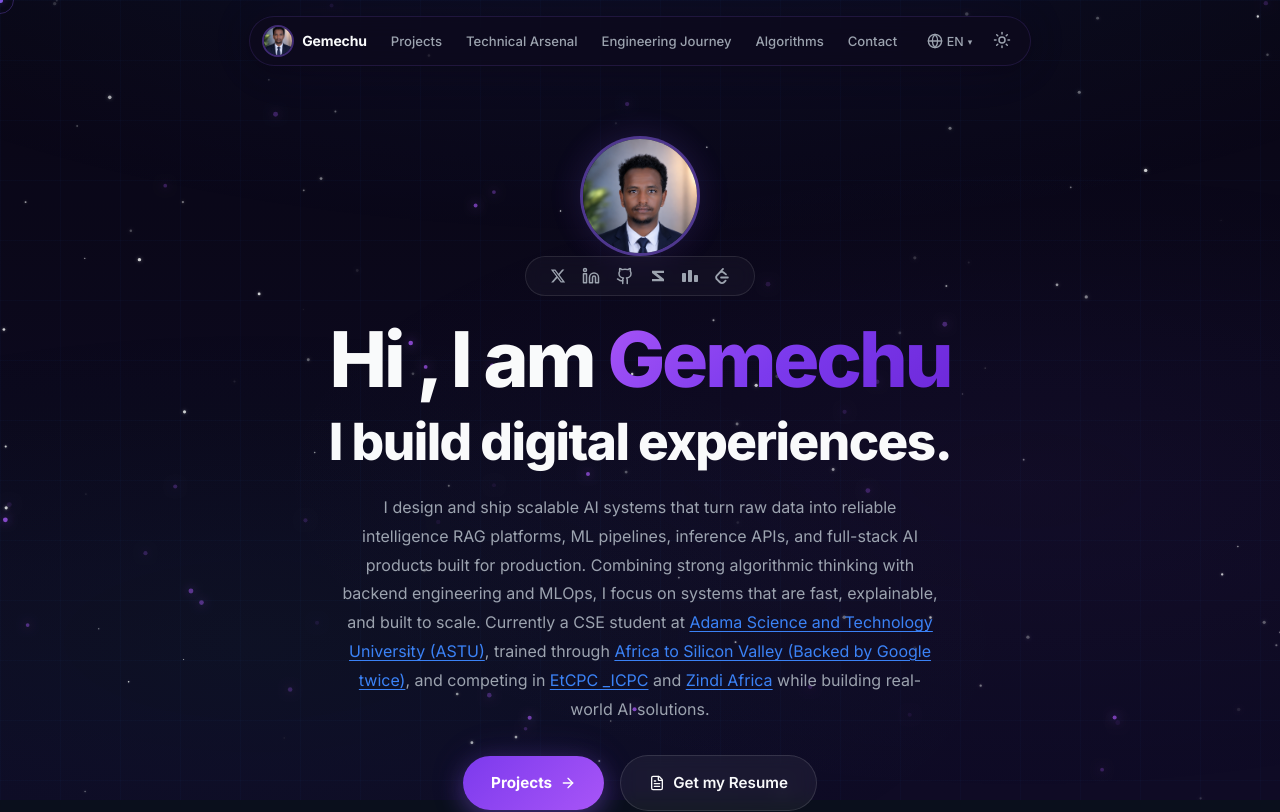
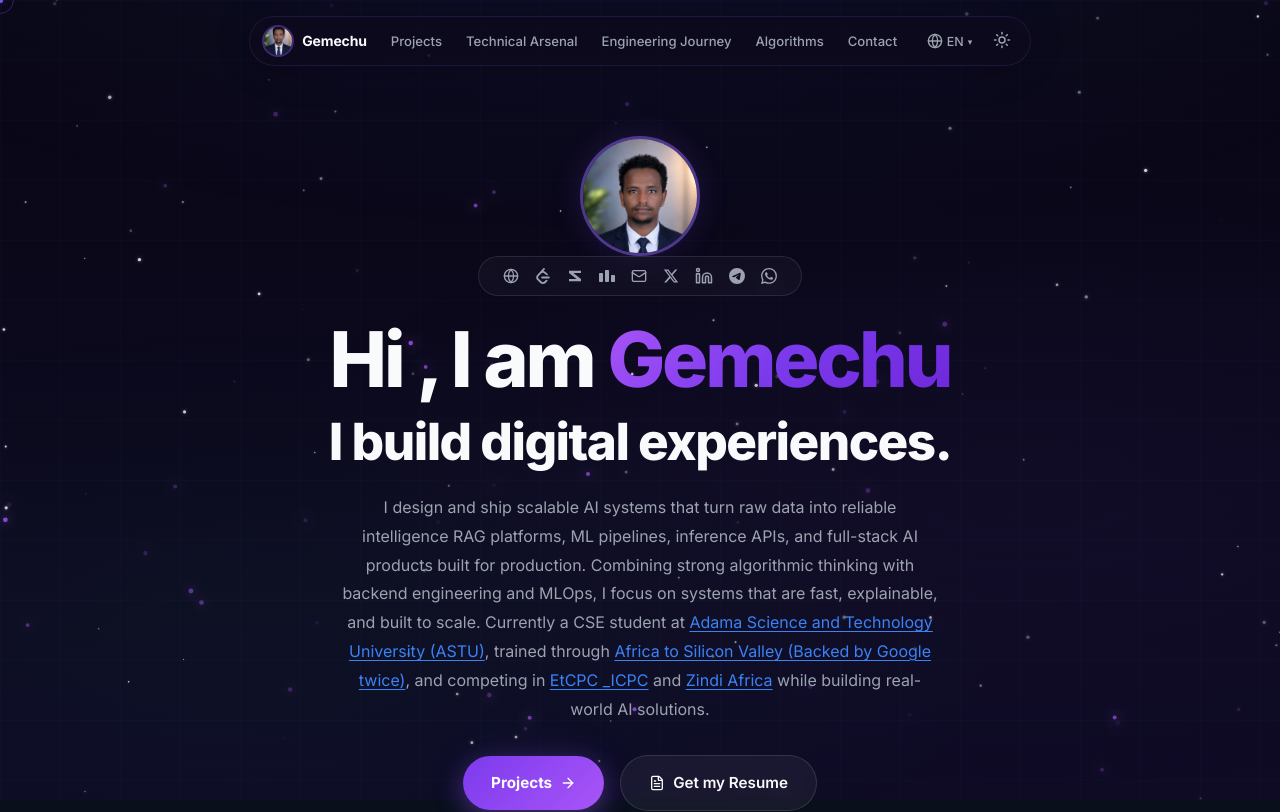
Before and after one commit to game-ale/game, a Next.js app: page / in a window 1280 px wide. Shown: the top 812 px of the page. Built offline with nearby package versions, Linux system fonts and the light colour scheme.

Commit message:
Reorder social links and add Portfolio, Email, Telegram, WhatsApp

```diff
--- a/src/components/sections/Hero.tsx
+++ b/src/components/sections/Hero.tsx
@@ -1,8 +1,8 @@
 "use client";
 
 import { motion } from "framer-motion";
-import { ArrowRight, FileText, Github, Linkedin } from "lucide-react";
-import { XIcon, LeetCodeIcon, CodeforcesIcon, ZindiIcon } from "@/components/ui/BrandIcons";
+import { ArrowRight, FileText, Linkedin, Mail } from "lucide-react";
+import { XIcon, LeetCodeIcon, CodeforcesIcon, ZindiIcon, TelegramIcon, WhatsAppIcon, PortfolioIcon } from "@/components/ui/BrandIcons";
 import NextImage from "next/image";
 import styles from "./Hero.module.css";
 import { useTranslation } from "@/i18n/LanguageContext";
@@ -38,14 +38,11 @@
                     animate={{ opacity: 1, y: 0 }}
                     transition={{ delay: 0.4, duration: 0.5 }}
                 >
-                    <a href="https://x.com/alemu_geme88545" target="_blank" rel="noopener noreferrer" aria-label="X (Twitter)" className={styles.socialIcon}>
-                        <XIcon size={16} />
+                    <a href="https://game-ldev.vercel.app/" target="_blank" rel="noopener noreferrer" aria-label="Portfolio" className={styles.socialIcon}>
+                        <PortfolioIcon size={16} />
                     </a>
-                    <a href="https://www.linkedin.com/in/gemechu-alemu-bedasa-9a5185338" target="_blank" rel="noopener noreferrer" aria-label="LinkedIn" className={styles.socialIcon}>
-                        <Linkedin size={18} />
-                    </a>
-                    <a href="https://github.com/game-ale/" target="_blank" rel="noopener noreferrer" aria-label="GitHub" className={styles.socialIcon}>
-                        <Github size={18} />
+                    <a href="https://leetcode.com/u/game_ale/" target="_blank" rel="noopener noreferrer" aria-label="LeetCode" className={styles.socialIcon}>
+                        <LeetCodeIcon size={16} />
                     </a>
                     <a href="https://zindi.africa/users/game_ale" target="_blank" rel="noopener noreferrer" aria-label="Zindi" className={styles.socialIcon}>
                         <ZindiIcon size={16} />
@@ -53,8 +50,20 @@
                     <a href="https://codeforces.com/profile/gemechualemu" target="_blank" rel="noopener noreferrer" aria-label="Codeforces" className={styles.socialIcon}>
                         <CodeforcesIcon size={16} />
                     </a>
-                    <a href="https://leetcode.com/u/game_ale/" target="_blank" rel="noopener noreferrer" aria-label="LeetCode" className={styles.socialIcon}>
-                        <LeetCodeIcon size={16} />
+                    <a href="mailto:alemugemechu44@gmail.com" aria-label="Email" className={styles.socialIcon}>
+                        <Mail size={16} />
+                    </a>
+                    <a href="https://x.com/alemu_geme88545" target="_blank" rel="noopener noreferrer" aria-label="X (Twitter)" className={styles.socialIcon}>
+                        <XIcon size={16} />
+                    </a>
+                    <a href="https://www.linkedin.com/in/gemechu-alemu-bedasa-9a5185338" target="_blank" rel="noopener noreferrer" aria-label="LinkedIn" className={styles.socialIcon}>
+                        <Linkedin size={18} />
+                    </a>
+                    <a href="https://t.me/AletheiaNike" target="_blank" rel="noopener noreferrer" aria-label="Telegram" className={styles.socialIcon}>
+                        <TelegramIcon size={16} />
+                    </a>
+                    <a href="https://wa.me/251917123456" target="_blank" rel="noopener noreferrer" aria-label="WhatsApp" className={styles.socialIcon}>
+                        <WhatsAppIcon size={16} />
                     </a>
                 </motion.div>
 
--- a/src/components/ui/BrandIcons.tsx
+++ b/src/components/ui/BrandIcons.tsx
@@ -31,3 +31,26 @@
         <path d="M3 4h18v3.6H9.6L21 16.4V20H3v-3.6h11.4L3 7.6z" />
     </svg>
 );
+
+/** Telegram brand logo */
+export const TelegramIcon = ({ size = 18 }: IconProps) => (
+    <svg width={size} height={size} viewBox="0 0 24 24" fill="currentColor">
+        <path d="M11.944 0A12 12 0 0 0 0 12a12 12 0 0 0 12 12 12 12 0 0 0 12-12A12 12 0 0 0 12 0a12 12 0 0 0-.056 0zm4.962 7.224c.1-.002.321.023.465.14a.506.506 0 0 1 .171.325c.016.093.036.306.02.472-.18 1.898-.962 6.502-1.36 8.627-.168.9-.499 1.201-.82 1.23-.696.065-1.225-.46-1.9-.902-1.056-.693-1.653-1.124-2.678-1.8-1.185-.78-.417-1.21.258-1.91.177-.184 3.247-2.977 3.307-3.23.007-.032.014-.15-.056-.212s-.174-.041-.249-.024c-.106.024-1.793 1.14-5.061 3.345-.479.33-.913.49-1.302.48-.428-.008-1.252-.241-1.865-.44-.752-.245-1.349-.374-1.297-.789.027-.216.325-.437.893-.663 3.498-1.524 5.83-2.529 6.998-3.014 3.332-1.386 4.025-1.627 4.476-1.635z" />
+    </svg>
+);
+
+/** WhatsApp brand logo */
+export const WhatsAppIcon = ({ size = 18 }: IconProps) => (
+    <svg width={size} height={size} viewBox="0 0 24 24" fill="currentColor">
+        <path d="M17.472 14.382c-.297-.149-1.758-.867-2.03-.967-.273-.099-.471-.148-.67.15-.197.297-.767.966-.94 1.164-.173.199-.347.223-.644.075-.297-.15-1.255-.463-2.39-1.475-.883-.788-1.48-1.761-1.653-2.059-.173-.297-.018-.458.13-.606.134-.133.298-.347.446-.52.149-.174.198-.298.298-.497.099-.198.05-.371-.025-.52-.075-.149-.669-1.612-.916-2.207-.242-.579-.487-.5-.669-.51-.173-.008-.371-.01-.57-.01-.198 0-.52.074-.792.372-.272.297-1.04 1.016-1.04 2.479 0 1.462 1.065 2.875 1.213 3.074.149.198 2.096 3.2 5.077 4.487.709.306 1.262.489 1.694.625.712.227 1.36.195 1.871.118.571-.085 1.758-.719 2.006-1.413.248-.694.248-1.289.173-1.413-.074-.124-.272-.198-.57-.347m-5.421 7.403h-.004a9.87 9.87 0 0 1-5.031-1.378l-.361-.214-3.741.982.998-3.648-.235-.374a9.86 9.86 0 0 1-1.51-5.26c.001-5.45 4.436-9.884 9.888-9.884 2.64 0 5.122 1.03 6.988 2.898a9.825 9.825 0 0 1 2.893 6.994c-.003 5.45-4.437 9.884-9.885 9.884m8.413-18.297A11.815 11.815 0 0 0 12.05 0C5.495 0 .16 5.335.157 11.892c0 2.096.547 4.142 1.588 5.945L.057 24l6.305-1.654a11.882 11.882 0 0 0 5.683 1.448h.005c6.554 0 11.89-5.335 11.893-11.893a11.821 11.821 0 0 0-3.48-8.413z" />
+    </svg>
+);
+
+/** Portfolio globe icon */
+export const PortfolioIcon = ({ size = 18 }: IconProps) => (
+    <svg width={size} height={size} viewBox="0 0 24 24" fill="none" stroke="currentColor" strokeWidth="2" strokeLinecap="round" strokeLinejoin="round">
+        <circle cx="12" cy="12" r="10" />
+        <line x1="2" y1="12" x2="22" y2="12" />
+        <path d="M12 2a15.3 15.3 0 0 1 4 10 15.3 15.3 0 0 1-4 10 15.3 15.3 0 0 1-4-10 15.3 15.3 0 0 1 4-10z" />
+    </svg>
+);
```
